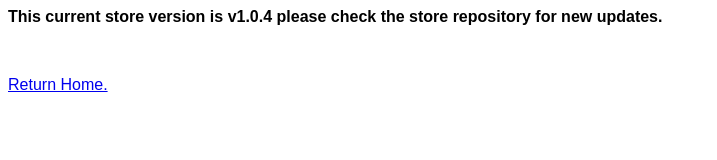
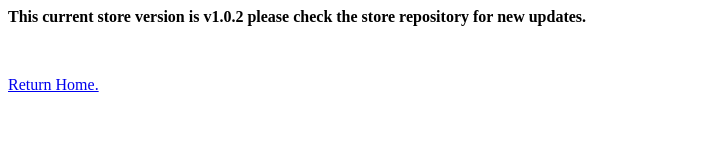
Before and after one commit to mangoisbest/Download-Central, an Electron app: page src/pages/versioncheck/VersionCheck.html in a window 850 px wide. Shown: the whole page, without its empty margins (0-717 px from the left). Drawn offline with Linux system fonts and the light colour scheme.

Commit message:
updated version check page

```diff
--- /dev/null
+++ b/src/pages/versioncheck/VersionCheck.css
@@ -0,0 +1,3 @@
+.body {
+    font-family: Arial, Helvetica, sans-serif;
+  }
--- a/src/pages/versioncheck/VersionCheck.html
+++ b/src/pages/versioncheck/VersionCheck.html
@@ -1,14 +1,5 @@
-<style>
-.body {
-  font-family: Arial, Helvetica, sans-serif;
-}
-</style>
 <body class="body">
-<p><strong> This current store version is v1.0.4 please check the store repository for new updates. </strong></p>
-
-<br>
-
-<p>
-  <a href="../index.html">Return Home.</a>
-</p>
+	<p><strong> This current store version is v1.0.2 please check the store repository for new updates. </strong></p>
+	<br>
+	<p> <a href="../../../index.html">Return Home.</a> </p>
 </body>
```
